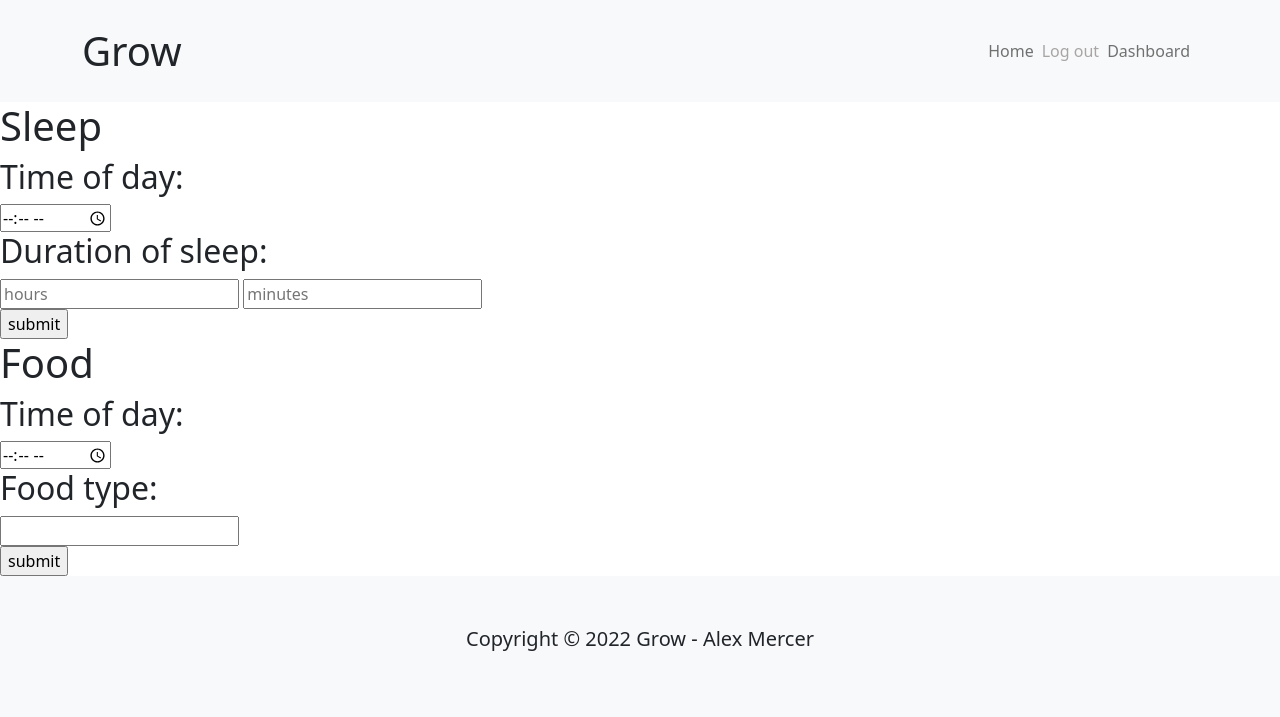
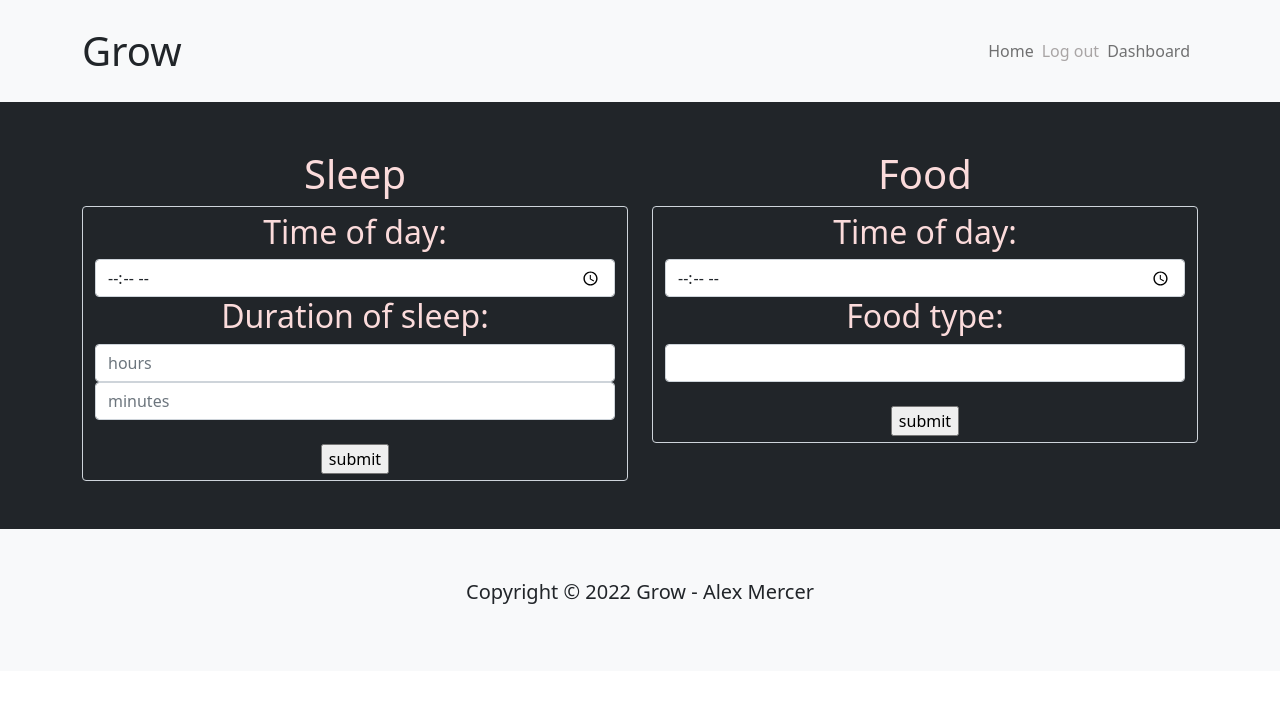
Before and after one commit to alexmercer6/social_workout_app, a Flask app: page /sleep_food in a window 1280 px wide. Shown: the top 717 px of the page. Run offline with Flask 2, Linux system fonts and the light colour scheme; the visitor is signed in with stand-in values (Sample User, id 1); some libraries are stand-ins or nearby versions.

Commit message:
more styling

```diff
--- a/static/style.css
+++ b/static/style.css
@@ -3,6 +3,10 @@
         margin-left: auto !important;
         margin-right: auto !important;
     }
+}
+
+.begin-collapsed {
+    height: 0;
 }
 /* input {
     margin: 10px;
@@ -51,6 +55,9 @@ input:focus {
 .user-name {
     color: #f5b8c3;
 }
+.food-sleep {
+    color: #fbdbdb;
+}
 
 #logout-btn {
     border: none;
@@ -66,3 +73,11 @@ input:focus {
 #logout-btn:hover {
     color: rgb(199, 196, 196);;
 }
+
+#month-3, #month-6, #month-9, #month-12 {
+    background-color: #abe2e2;
+    margin: 20px;
+}
+.checkbox {
+    accent-color: #abe2e2;
+}
--- a/templates/sleep_food.html
+++ b/templates/sleep_food.html
@@ -1,24 +1,37 @@
 {% extends 'base.html' %}
 
 {% block content %}
+<section class="bg-dark p-5">
+    <div class="container">
+        <div class="row text-center">
+            <div class="col">
+                <h1 class="food-sleep">Sleep</h1>
+                <form action="/sleep_submit_action?baby_id={{baby_id}}" method="POST" class="form-control bg-dark">
+                    <h2 class="food-sleep">Time of day:</h2>
+                    <input type="time" name="time" class="form-control" >
+                    <h2 class="food-sleep">Duration of sleep:</h2>
+                    <input type="number" name="hours" placeholder="hours" class="form-control">
+                    <input type="number" name="minutes" placeholder="minutes" class="form-control">
+                    <br>
+                    <input type="submit" value="submit">
+                </form>
+            </div>
+            <div class="col">
 
-<h1>Sleep</h1>
-<form action="/sleep_submit_action?baby_id={{baby_id}}" method="POST">
-    <h2>Time of day:</h2>
-    <input type="time" name="time" >
-    <h2>Duration of sleep:</h2>
-    <input type="number" name="hours" placeholder="hours">
-    <input type="number" name="minutes" placeholder="minutes">
-    <br>
-    <input type="submit" value="submit">
-</form>
-<h1>Food</h1>
-<form action="/food_submit_action?baby_id={{baby_id}}" method="POST">
-    <h2>Time of day:</h2>
-    <input type="time" name="eat_time">
-    <h2>Food type:</h2>
-    <input type="text" name="food_type">
-    <br>
-    <input type="submit" value="submit">
-</form>
+
+            <h1 class="food-sleep">Food</h1>
+            <form action="/food_submit_action?baby_id={{baby_id}}" method="POST" class="form-control bg-dark">
+                <h2 class="food-sleep">Time of day:</h2>
+                <input type="time" name="eat_time" class="form-control">
+                <h2 class="food-sleep">Food type:</h2>
+                <input type="text" name="food_type" class="form-control">
+                <br>
+                <input type="submit" value="submit">
+            </form>
+        </div>
+        </div>
+
+    </div>
+</section>
+
 {% endblock %}
```
Also changed, not shown: templates/milestones.html (+34 -31 lines).
